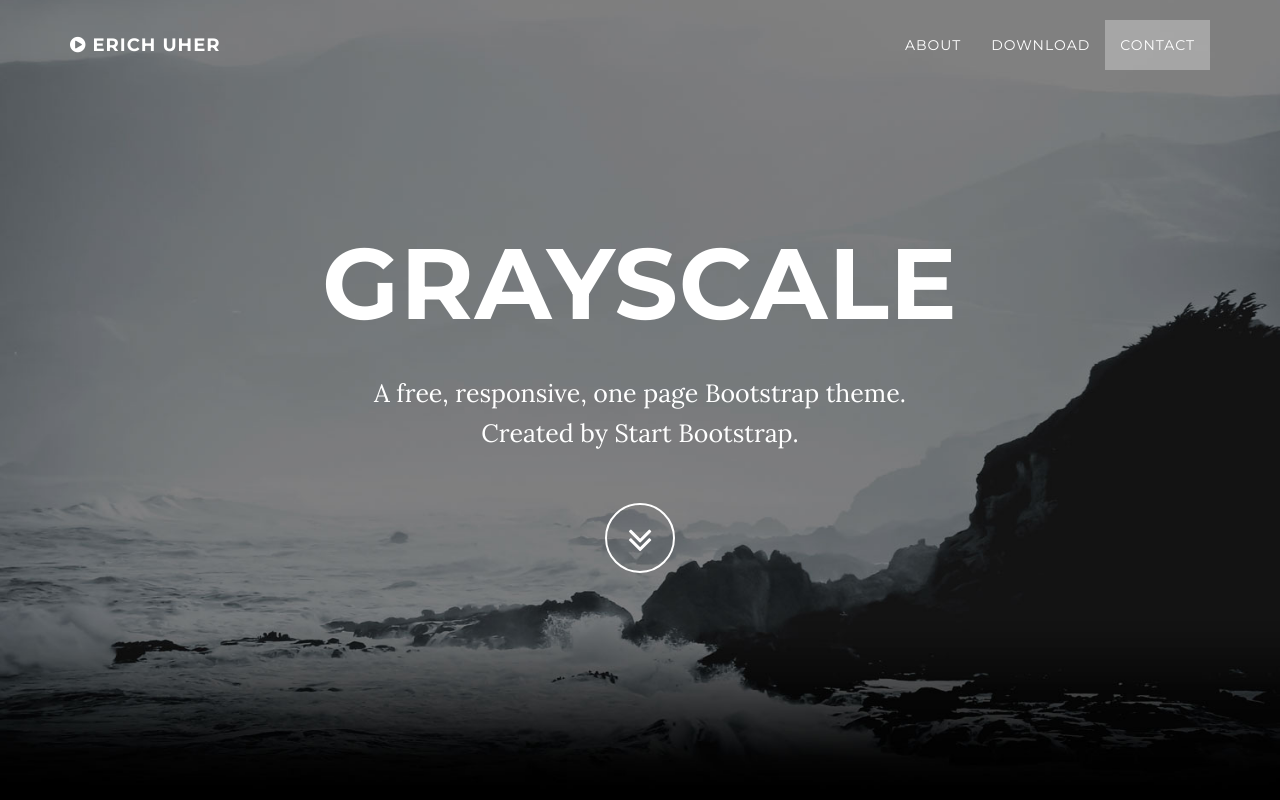
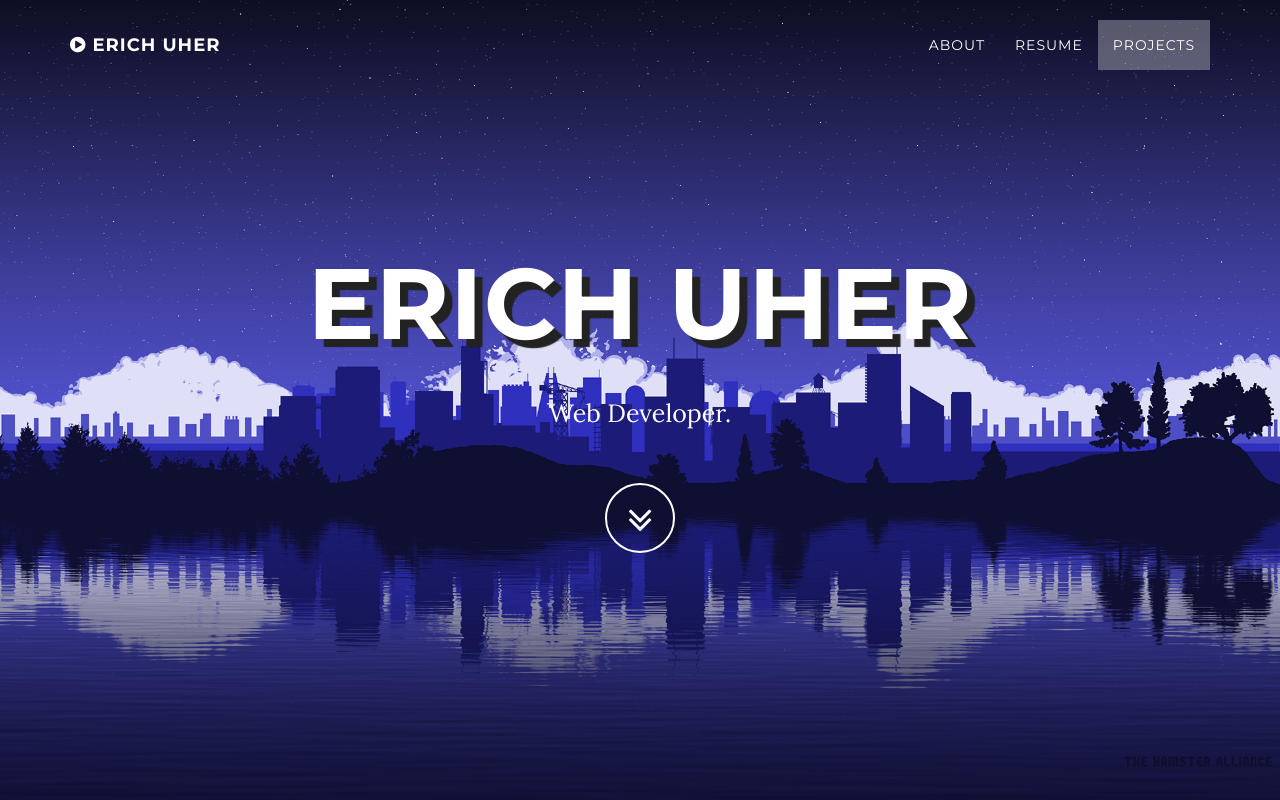
Before and after one commit to ejuher/ejuher.github.io, a plain HTML site: page grayscale/index.html in a window 1280 px wide. Shown: the top 800 px of the page. Drawn offline with Linux system fonts and the light colour scheme; some packages are replaced by stand-ins of ours.

Commit message:
styled front page on bootstrap greyscale template

```diff
--- a/grayscale/css/grayscale.css
+++ b/grayscale/css/grayscale.css
@@ -138,7 +138,7 @@ a:focus {
     padding: 100px 0;
     text-align: center;
     color: #fff;
-    background: url(../img/intro-bg.jpg) no-repeat bottom center scroll;
+    background: url(../img/Art-Video-Pixel-City-10236.jpg) no-repeat bottom center scroll;
     background-color: #000;
     -webkit-background-size: cover;
     -moz-background-size: cover;
@@ -153,6 +153,7 @@ a:focus {
 
 .intro .intro-body .brand-heading {
     font-size: 40px;
+    text-shadow: 8px 8px 1px #222;
 }
 
 .intro .intro-body .intro-text {
--- a/grayscale/index.html
+++ b/grayscale/index.html
@@ -56,10 +56,10 @@
                         <a class="page-scroll" href="#about">About</a>
                     </li>
                     <li>
-                        <a class="page-scroll" href="#download">Download</a>
+                        <a class="page-scroll" href="#download">Resume</a>
                     </li>
                     <li>
-                        <a class="page-scroll" href="#contact">Contact</a>
+                        <a class="page-scroll" href="#contact">Projects</a>
                     </li>
                 </ul>
             </div>
@@ -74,8 +74,8 @@
             <div class="container">
                 <div class="row">
                     <div class="col-md-8 col-md-offset-2">
-                        <h1 class="brand-heading">Grayscale</h1>
-                        <p class="intro-text">A free, responsive, one page Bootstrap theme.<br>Created by Start Bootstrap.</p>
+                        <h1 class="brand-heading">Erich Uher</h1>
+                        <p class="intro-text">Web Developer.</p>
                         <a href="#about" class="btn btn-circle page-scroll">
                             <i class="fa fa-angle-double-down animated"></i>
                         </a>
```
Also changed, not shown: grayscale/img/Art-Video-Pixel-City-10236.jpg (added).
